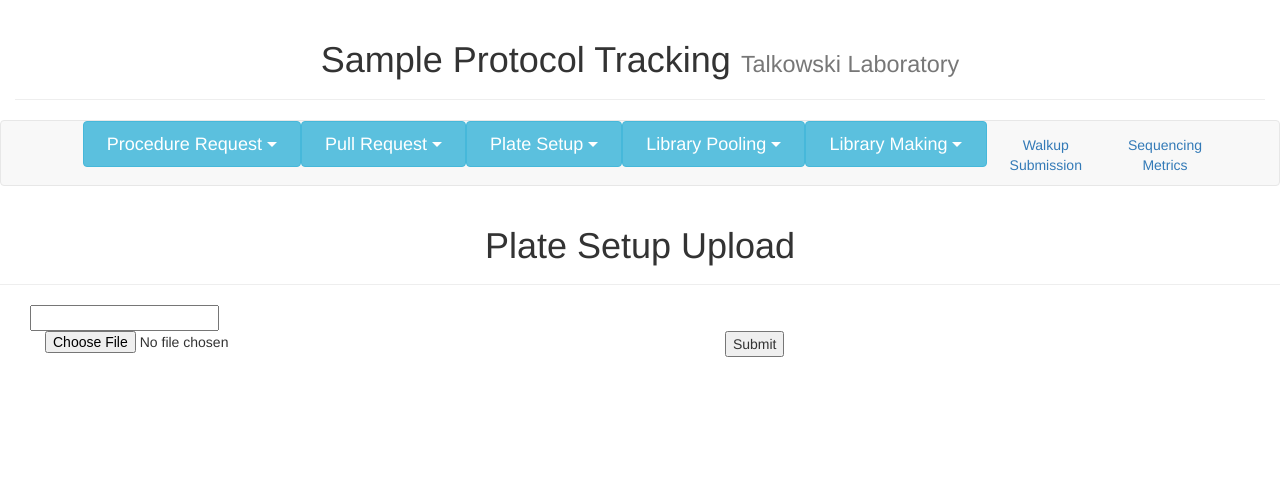
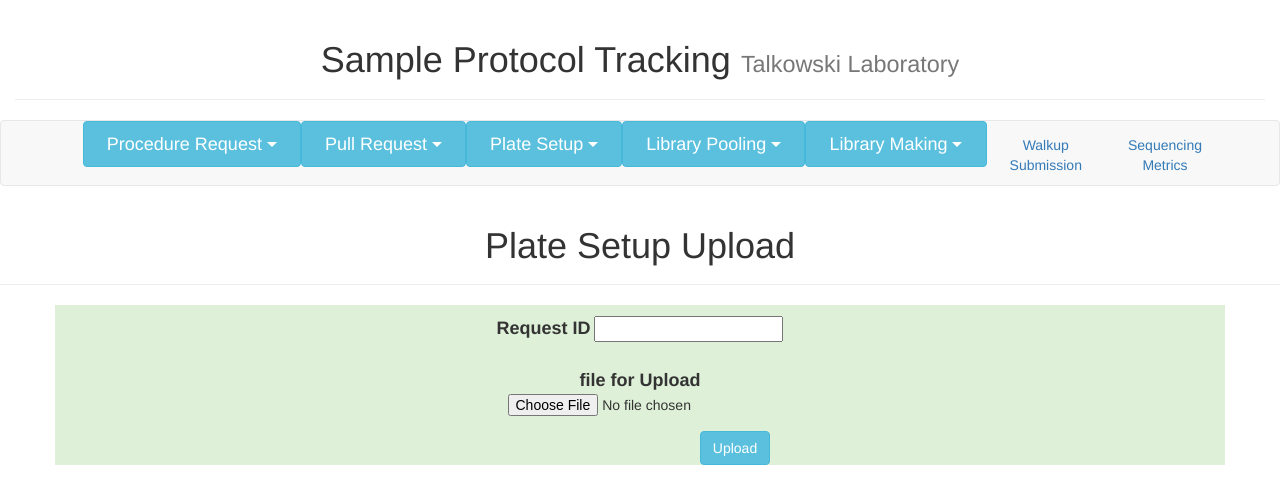
Before and after one commit to ashokrags/talkLims, a Django app: page /platesetup/platesetup_upload/ in a window 1280 px wide. Shown: the top 504 px of the page. Run offline with Django 3.2, Linux system fonts and the light colour scheme; some libraries are stand-ins or nearby versions.

Commit message:
cleaned up html

```diff
--- a/templates/library_making/librarymaking_download.html
+++ b/templates/library_making/librarymaking_download.html
@@ -4,7 +4,7 @@
 {% block body_block %}
     <div class="page-header"><h1 align="center">Library Making Download </h1></div>
     <div class="form-horizontal bg-success">
-        <table id="project-request" class="table table-striped table-bordered" cellspacing="0" width="50%">
+        <table id="project-request" class="table table-striped table-bordered " cellspacing="0" width="50%">
             <thead>
             <tr></tr>
             </thead>
--- a/templates/plate_setup/plate_setup_upload_init.html
+++ b/templates/plate_setup/plate_setup_upload_init.html
@@ -2,23 +2,22 @@
 
 {% block body_block %}
     <div class="page-header"><h1 align="center">Plate Setup Upload</h1></div>
+    <div class="container bg-success" align="center">
 
-    <form method="post" enctype="multipart/form-data">
-        {#    <table id="project-request" class="table table-striped table-bordered" cellspacing="0" width="100%">
-    <thead> <tr> Procedure Request form</tr></thead>
-    <tbody>#}
-        {% for item in form %}
-            {#               <tr> <th>#}
-            <div class="col-lg-10"
-
-            {{ item.label }} </div>
-            {#               </th><td>#}
-            <div class="col-lg-10">
-                {{ item }}</div>
-            {#               </td></tr>#}
-        {% endfor %}
-        {#       </tbody>
-    </table>#}
-        <input type="submit" value="Submit"/>
-    </form>
+        <form method="post" enctype="multipart/form-data" class="form-horizontal bg-success">
+            {% for item in form %}
+                <div class="row flex-items-xs-top">
+                    <div class="form-group form-group-lg">
+                        <label class="control-label ">
+                            {{ item.label }}
+                        </label>
+                        {{ item }}
+                    </div>
+                </div>
+            {% endfor %}
+        </form>
+        <div class="col-sm-offset-2 col-sm-10">
+            <button type="submit" class="btn btn-info">Upload</button>
+        </div>
+    </div>
 {% endblock %}
```
Also changed, not shown: templates/library_making/librarymaking_upload_init.html (+11 -16 lines).
